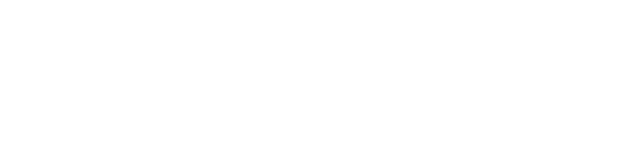
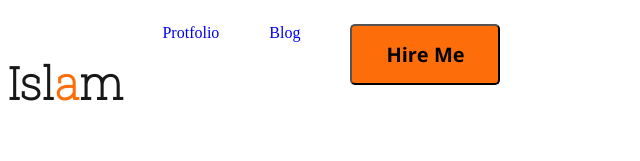
Before and after one commit to Shariful4447/My-Protfolio-with-Raw-html-css, a plain HTML site: page index.html in a window 1280 px wide. Shown: the whole page, without its empty margins (0-640 px from the left). Drawn offline with nearby package versions, Linux system fonts and the light colour scheme.

Commit message:
nav style started

```diff
--- a/index.html
+++ b/index.html
@@ -5,8 +5,30 @@
     <meta http-equiv="X-UA-Compatible" content="IE=edge">
     <meta name="viewport" content="width=device-width, initial-scale=1.0">
     <title>My protfolio With raw html and CSS</title>
+    <link rel="stylesheet" href="style.css">
+    <link rel="preconnect" href="https://fonts.googleapis.com">
+    <link rel="preconnect" href="https://fonts.gstatic.com" crossorigin>
+    <link href="https://fonts.googleapis.com/css2?family=Open+Sans:wght@700&family=Roboto+Slab:wght@100&display=swap" rel="stylesheet">
 </head>
 <body>
+    <header>
+        <nav>
+            <h3 class="nav-title">Isl<span class="text-primary">a</span>m</h3>
+            <ul>
+                <li><a href="Protfolio">Protfolio</a></li>
+                <li><a href="Blog">Blog</a></li>
+                <li><button class="button-primary">Hire Me</button></li>
+            </ul>
+        </nav>
 
+
+    </header>
+    <main>
+
+    </main>
+    <footer>
+
+
+    </footer>
 </body>
 </html>
--- /dev/null
+++ b/style.css
@@ -0,0 +1,43 @@
+.nav-title {
+    font-family: 'Open Sans', sans-serif;
+    font-family: 'Roboto Slab', serif;
+    color: #181818;
+    text-shadow: 0px 4px 4px 0px rgba(0, 0, 0, 0.25), 0px 4px 4px 0px rgba(0, 0, 0, 0.25);
+    font-size: 45px;
+    font-style: normal;
+    font-weight: 800;
+    line-height: normal;
+}
+.text-primary{
+    color:#FD6E0A;
+}
+
+.button-primary{
+    background-color:#FD6E0A;
+    width: 150px;
+    height: 61px;
+    flex-shrink: 0;
+    border-radius: 5px;
+    background: #FD6E0A;
+    font-weight: 80px;
+    font-family: Open Sans;
+    font-size: 20px;
+    font-style: normal;
+    font-weight: 700;
+    line-height: normal;
+    display: block;
+}
+nav{
+    display: flex;
+
+}
+nav>ul{
+    display: flex;
+}
+nav li{
+    list-style: none;
+    margin-right: 50px;
+}
+nav a{
+    text-decoration: none;
+}
```
Also changed, not shown: 2 other files.
